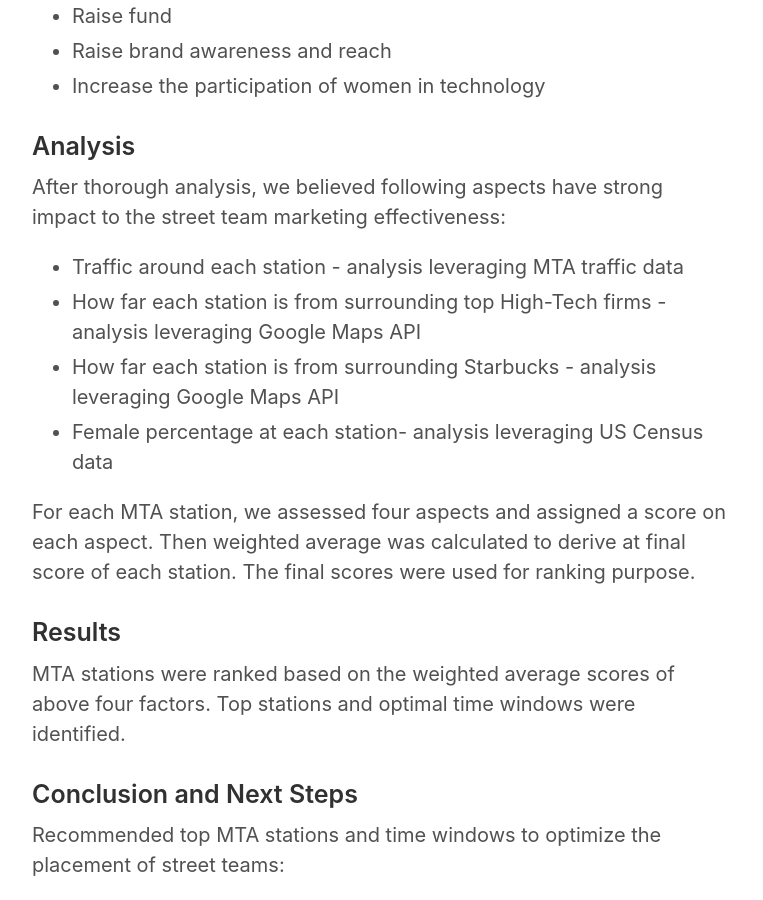
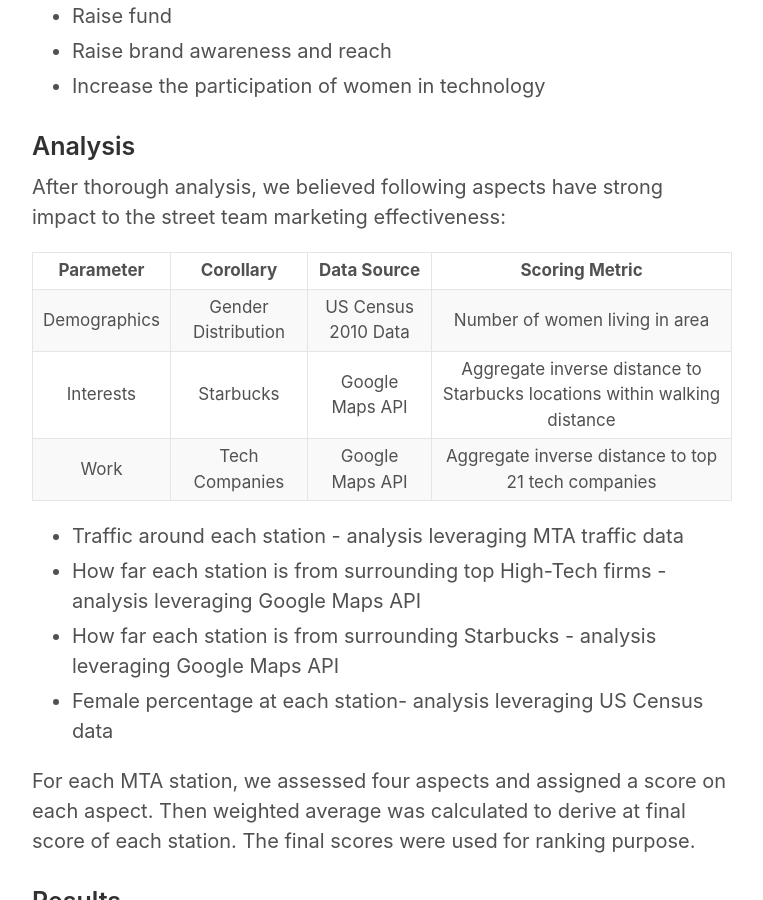
Before and after one commit to xzhou110/xzhou110.github.io, a Jekyll site: the page built from _posts/2018-07-06-project-benson.md, in a window 1280 px wide and 900 px high, scrolled down 824 px. Shown: the whole window, without its empty margins (258-1021 px from the left). Built offline with Jekyll 4.4.1, drawn with Linux system fonts in a browser that asks for light colours.

Commit message:
updated each sections

```diff
--- a/_posts/2018-07-06-project-benson.md
+++ b/_posts/2018-07-06-project-benson.md
@@ -30,6 +30,37 @@ Optimizing the placement of marketing team and effectiveness of the campaign. Fo
 
 After thorough analysis, we believed following aspects have strong impact to the street team marketing effectiveness:
 
+<table>
+  <thead>
+    <tr>
+      <th style="text-align: center">Parameter</th>
+      <th style="text-align: center">Corollary</th>
+      <th style="text-align: center">Data Source</th>
+      <th style="text-align: center">Scoring Metric</th>
+    </tr>
+  </thead>
+  <tbody>
+    <tr>
+      <td style="text-align: center">Demographics</td>
+      <td style="text-align: center">Gender Distribution</td>
+      <td style="text-align: center">US Census 2010 Data</td>
+      <td style="text-align: center">Number of women living in area</td>
+    </tr>
+    <tr>
+      <td style="text-align: center">Interests</td>
+      <td style="text-align: center">Starbucks</td>
+      <td style="text-align: center">Google Maps API</td>
+      <td style="text-align: center">Aggregate inverse distance to Starbucks locations within walking distance</td>
+    </tr>
+    <tr>
+      <td style="text-align: center">Work</td>
+      <td style="text-align: center">Tech Companies</td>
+      <td style="text-align: center">Google Maps API</td>
+      <td style="text-align: center">Aggregate inverse distance to top 21 tech companies</td>
+    </tr>
+  </tbody>
+</table>
+
 <ul>
 <li>Traffic around each station - analysis leveraging MTA traffic data</li>
 <li> How far each station is from surrounding top High-Tech firms - analysis leveraging Google Maps API</li>
```
